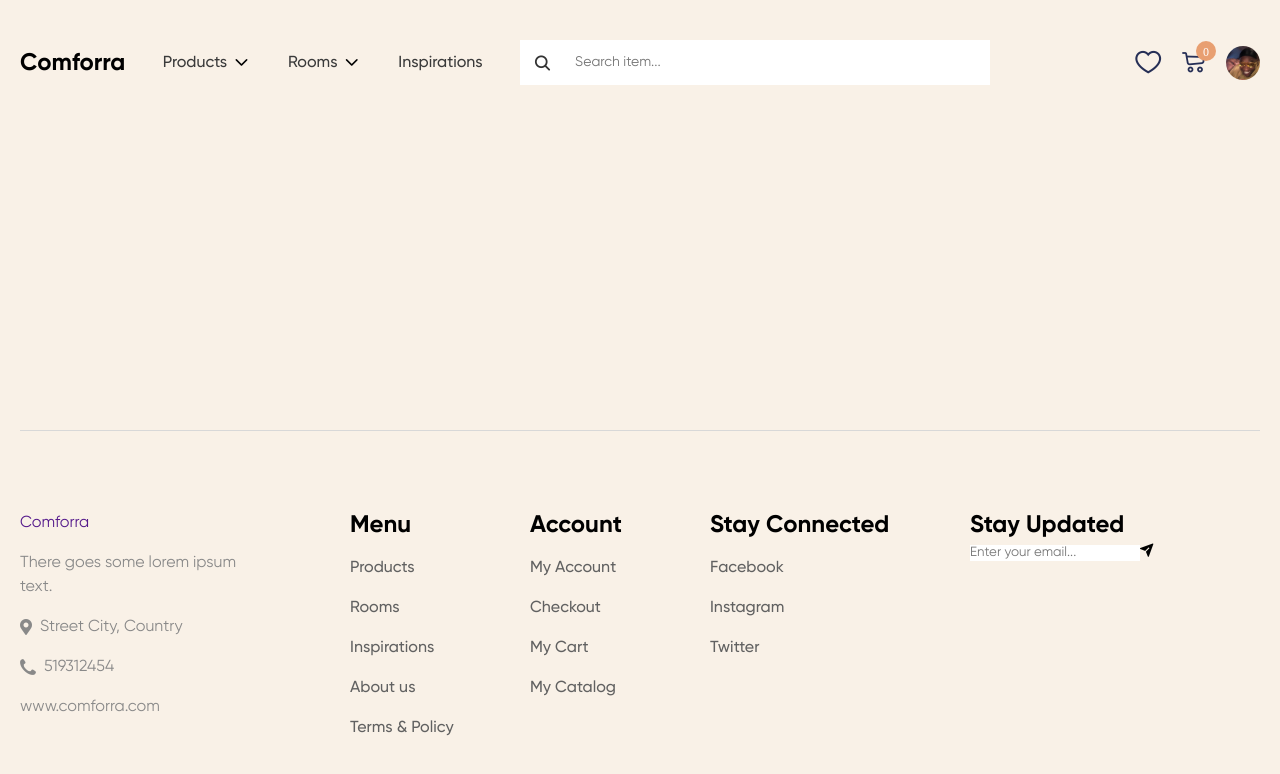
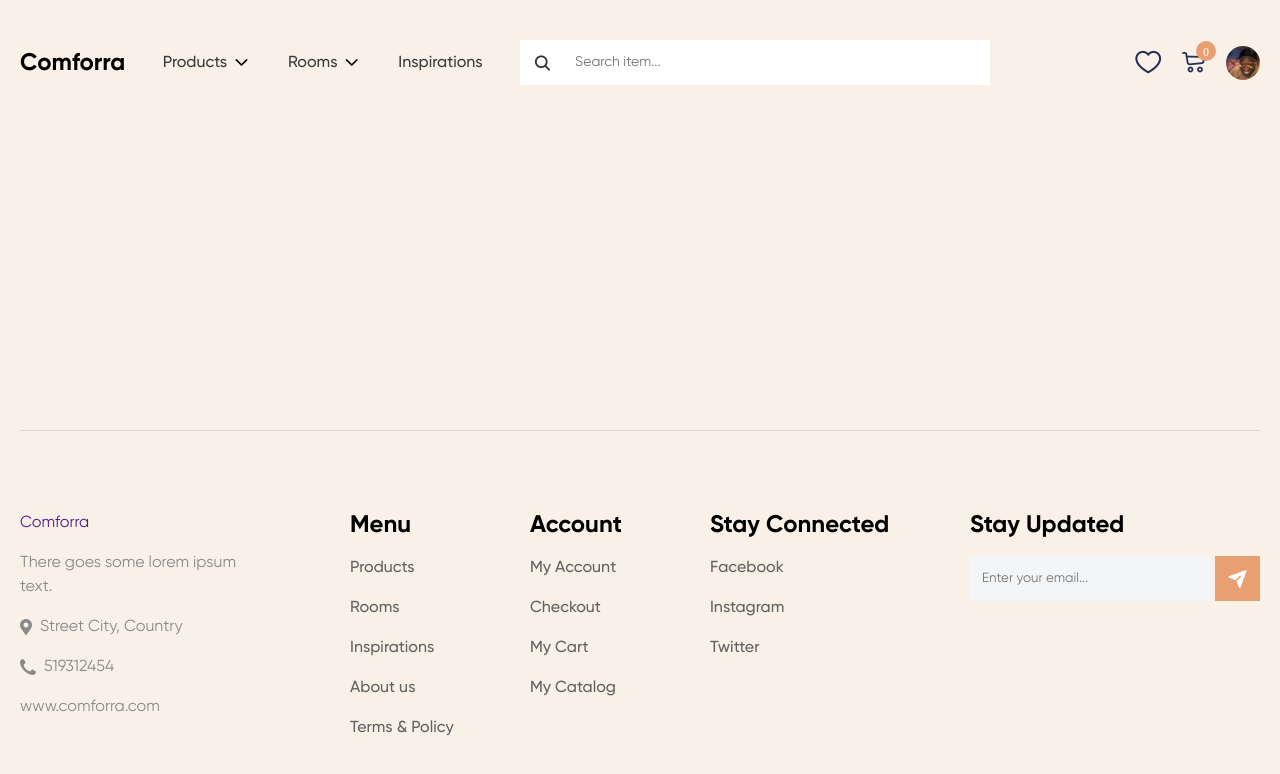
Before and after one commit to jugurj/comforra-furniture-shop, a Vue app: page / in a window 1280 px wide. Shown: the top 774 px of the page. Built offline with nearby package versions, Linux system fonts and the light colour scheme.

Commit message:
Added styles for footer subscribe section input, button and title according to the designs.

```diff
--- a/src/components/FooterSubscribe.vue
+++ b/src/components/FooterSubscribe.vue
@@ -30,6 +30,38 @@ export default {
     line-height: 29px;
     font-size: 24px;
     color: #000;
+    margin-bottom: 16px;
+  }
+
+  &__form {
+    display: flex;
+    position: relative;
+  }
+
+  // Added specifity to the rule so that icon
+  // reset would not override background color
+  &__button[type="submit"] {
+    flex: 0 0 45px;
+    height: 45px;
+    display: flex;
+    justify-content: center;
+    align-items: center;
+    font-size: 18px;
+    background-color: $orangeColor;
+    color: #fff;
+    margin-left: 4px;
+    transition: background-color 0.3s ease 0s;
+
+    &:hover {
+      background-color: #be825c;
+    }
+  }
+
+  &__input {
+    width: 100%;
+    padding: 0 12px;
+    background-color: #f4f5f7;
+    color: #828282;
   }
 }
 </style>
```
